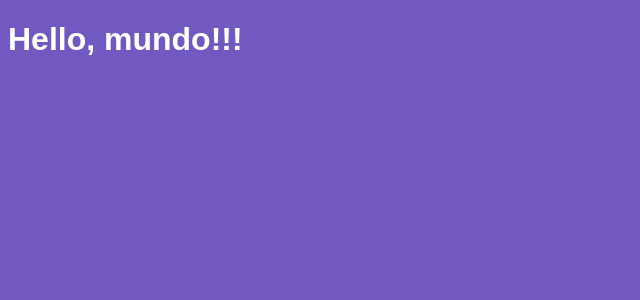
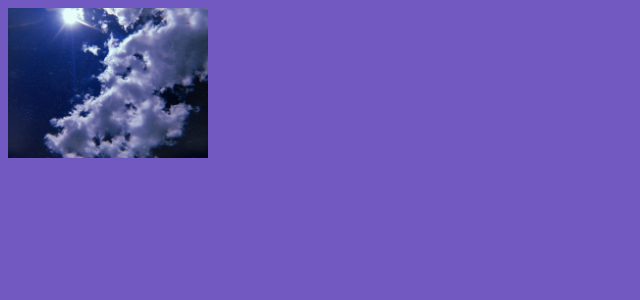
Before and after one commit to Patrick-Wilker/gostack-module-04-react, a React app: page / in a window 1280 px wide. Shown: the top 300 px of the page, without its empty margins (0-640 px from the left). Built offline with nearby package versions, Linux system fonts and the light colour scheme.

Commit message:
Import image

```diff
--- a/package.json
+++ b/package.json
@@ -13,6 +13,7 @@
     "@babel/preset-react": "^7.10.4",
     "babel-loader": "^8.1.0",
     "css-loader": "^4.2.1",
+    "file-loader": "^6.0.0",
     "style-loader": "^1.2.1",
     "webpack": "^4.44.1",
     "webpack-cli": "^3.3.12",
--- a/src/App.js
+++ b/src/App.js
@@ -1,8 +1,10 @@
 import React from 'react'
 import './App.css'
 
+import sky from './assets/sky.jpg'
+
 function App(){
-    return <h1>Hello, mundo!!!</h1>
+    return <img width="200px" src={sky} />
 }
 
 export default App
--- a/webpack.config.js
+++ b/webpack.config.js
@@ -24,6 +24,12 @@ module.exports = {
                     {loader: 'style-loader'},
                     {loader: 'css-loader'}
                 ]
+            },
+            {
+                test: /.*\.(gif|png|jpe?g)$/i,
+                use:{
+                    loader: 'file-loader'
+                }
             }
         ]
     }
```
Also changed, not shown: src/assets/sky.jpg (added), 1 other file (tests, documents, lock files or other folders).
